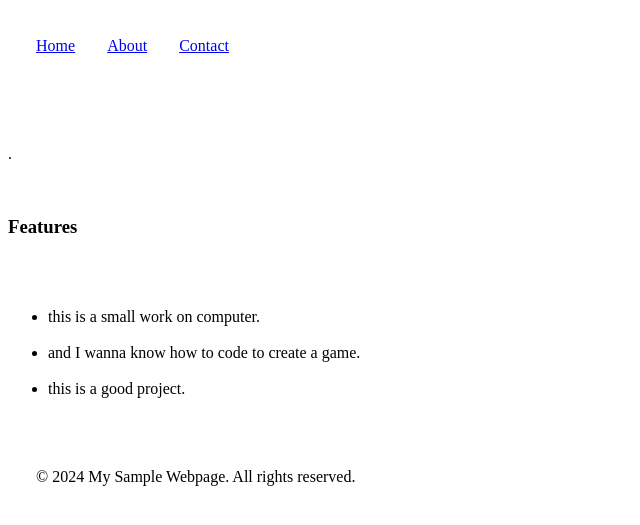
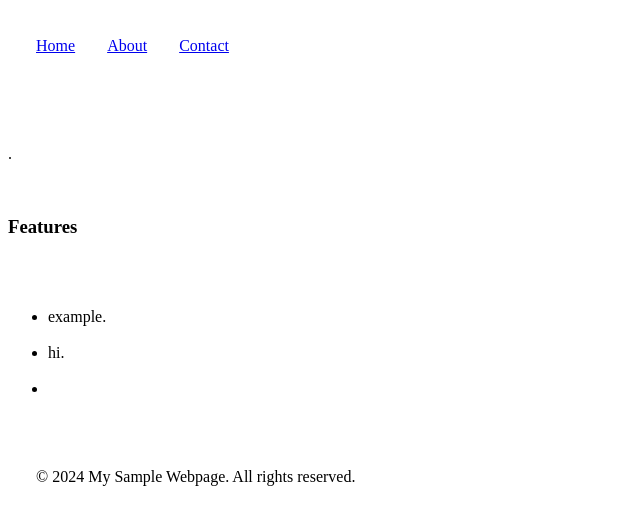
Before and after one commit to FheiGabrielleTejada/fifhei, a plain HTML site: page index.html in a window 1280 px wide. Shown: the part 123-648 px from the top of the page, without its empty margins (0-640 px from the left). Drawn offline with Linux system fonts and the light colour scheme.

Commit message:
Update index.html

```diff
--- a/index.html
+++ b/index.html
@@ -20,7 +20,6 @@
             background-color: #ffcef0;
             margin: 0;
             padding: 20px;
-
             color: #ADD8E6;
 
         }
@@ -30,11 +29,8 @@
         header {
 
             background-color: #fee3fa;
-
             color: white;
-
             padding: 10px 0;
-
             text-align: center;
 
         }
@@ -44,7 +40,6 @@
         nav {
 
             margin: 20px 0;
-
             text-align: center;
 
         }
@@ -54,11 +49,8 @@
         nav a {
 
             text-decoration: none;
-
             color: #cdffd4;
-
             margin: 0 15px;
-
             font-weight: bold;
 
         }
@@ -68,11 +60,8 @@
         main {
 
             padding: 20px;
-
             background-color: #fff;
-
             border-radius: 8px;
-
             box-shadow: 0 0 10px rgba(0, 0, 0, 0.1);
 
         }
@@ -82,11 +71,8 @@
         footer {
 
             text-align: center;
-
             margin-top: 20px;
-
             font-size: 0.8em;
-
             color: #777;
 
         }
@@ -110,9 +96,7 @@
     <nav>
 
         <a href="#">Home</a>
-
         <a href="#">About</a>
-
         <a href="#">Contact</a>
 
     </nav>
@@ -131,11 +115,12 @@
 
         <ul>
 
-            <li>this is a small work on computer.</li>
+            <li>example.</li>
 
-            <li>and I wanna know how to code to create a game.</li>
+            <li>hi.</li>
 
-            <li>this is a good project.</li>
+            <li> </li>
+
 
         </ul>
 
```
